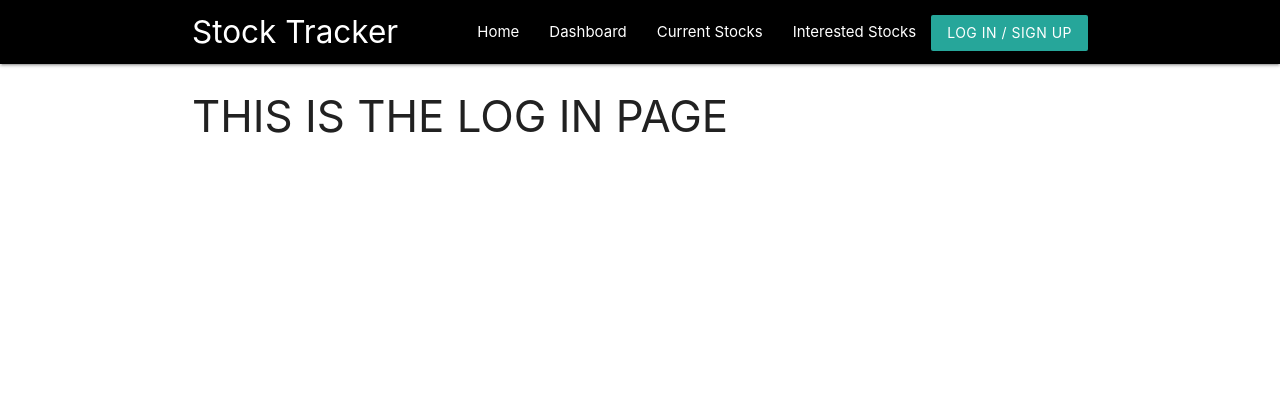
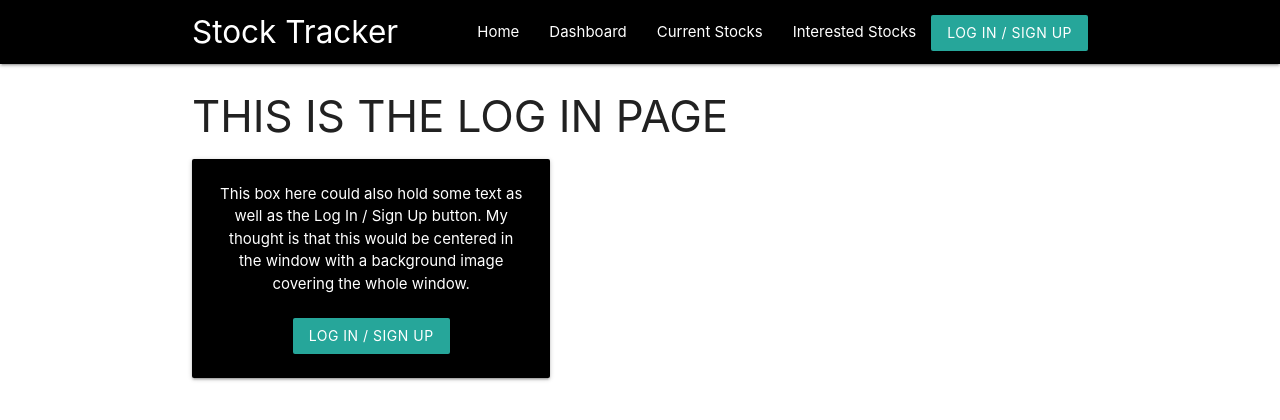
Before and after one commit to ryanrotman/stock-tracker-app, a React (Create React App) app in the folder client/: page / in a window 1280 px wide. Shown: the top 420 px of the page. Built offline with nearby package versions, Linux system fonts and the light colour scheme; no server answers.

Commit message:
test login card and added to login page

```diff
--- /dev/null
+++ b/client/src/components/LoginCard/index.css
@@ -0,0 +1,6 @@
+.card-panel {
+    display: block;
+    margin-left: auto;
+    margin-right: auto;
+    width: 40%;
+}
--- /dev/null
+++ b/client/src/components/LoginCard/index.js
@@ -0,0 +1,20 @@
+import "./index.css";
+import LoginBtn from "../LoginBtn";
+
+function LoginCard() {
+    return (
+        // <div class="row">
+            // <div class="col s12 m5">
+            <div class="card-panel black center-align">
+                <span class="white-text">This box here could also hold some text as well as the Log In / Sign Up button. My thought is that this would be centered in the window with a background image covering the whole window.
+                </span>
+                <br />
+                <br />
+                <LoginBtn />
+            </div>
+            // </div>
+        // </div>
+    )
+}
+
+export default LoginCard;
--- a/client/src/pages/Login.js
+++ b/client/src/pages/Login.js
@@ -1,7 +1,10 @@
+import LoginCard from "../components/LoginCard";
+
 function Login() {
     return (
         <div className="container">
             <h3>THIS IS THE LOG IN PAGE</h3>
+            <LoginCard />
         </div>
     )
 }
```
